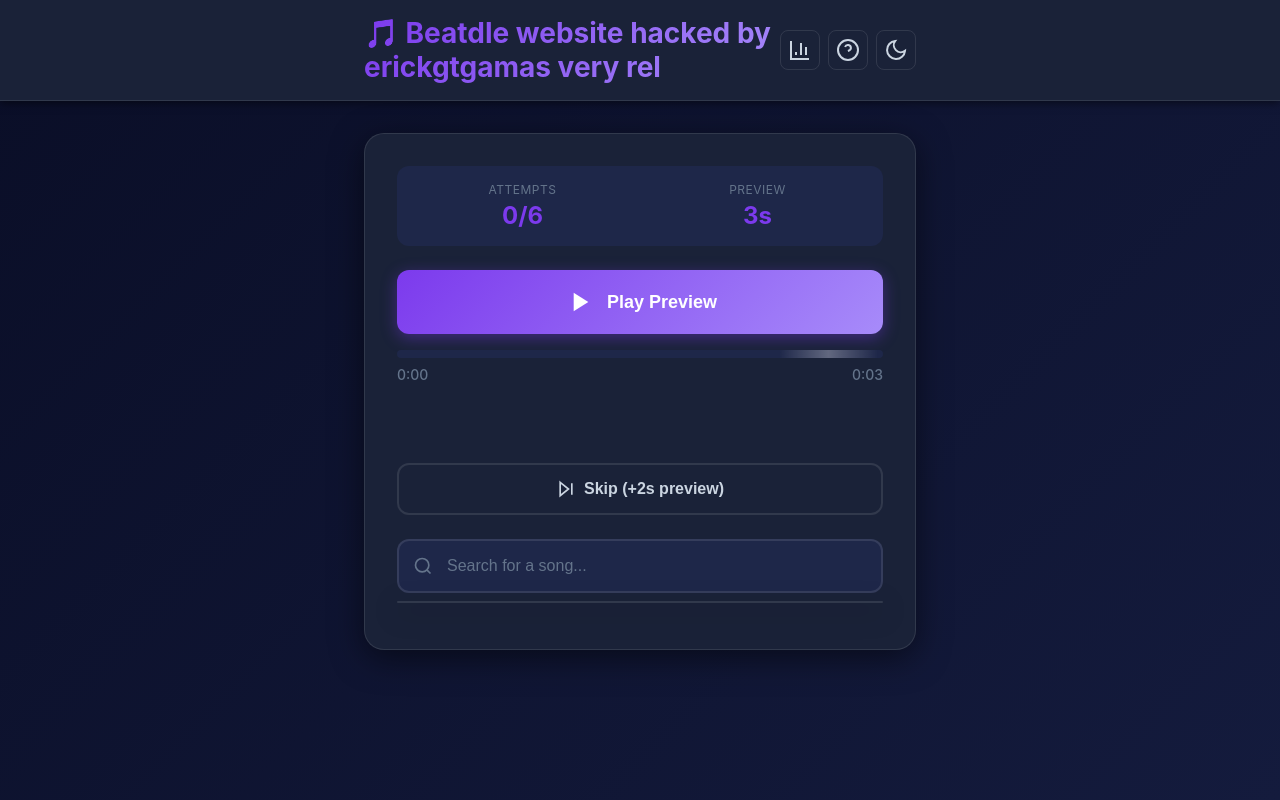
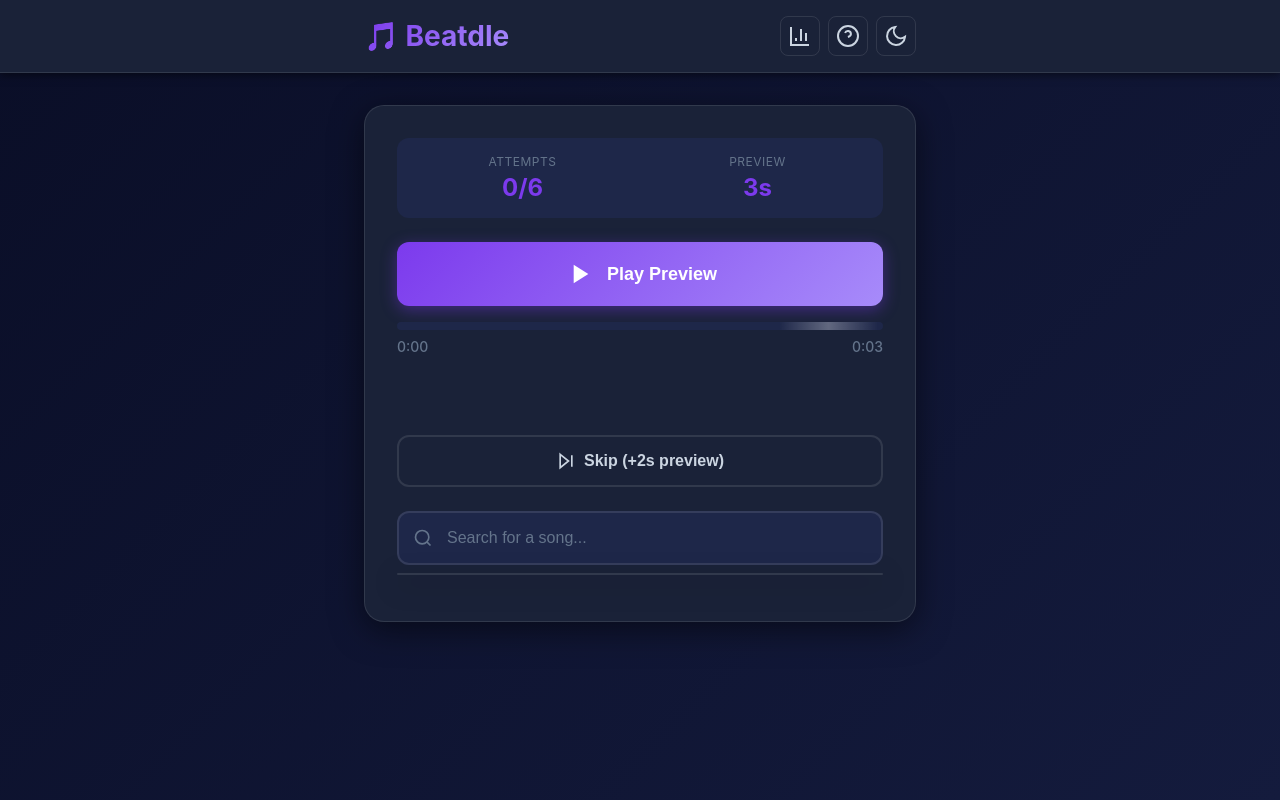
Before and after one commit to evanblokender/saberdle, a website: page docs/index.html in a window 1280 px wide. Drawn offline with Linux system fonts and the light colour scheme.

Commit message:
Update index.html

```diff
--- a/docs/index.html
+++ b/docs/index.html
@@ -11,7 +11,7 @@
   <!-- Header -->
   <header class="header">
     <div class="header-content">
-      <h1 class="logo">🎵 Beatdle website hacked by erickgtgamas very rel</h1>
+      <h1 class="logo">🎵 Beatdle</h1>
       <div class="header-buttons">
         <button id="stats-btn" class="icon-btn" aria-label="View Statistics">
           <svg width="24" height="24" viewBox="0 0 24 24" fill="none" stroke="currentColor" stroke-width="2">
```
